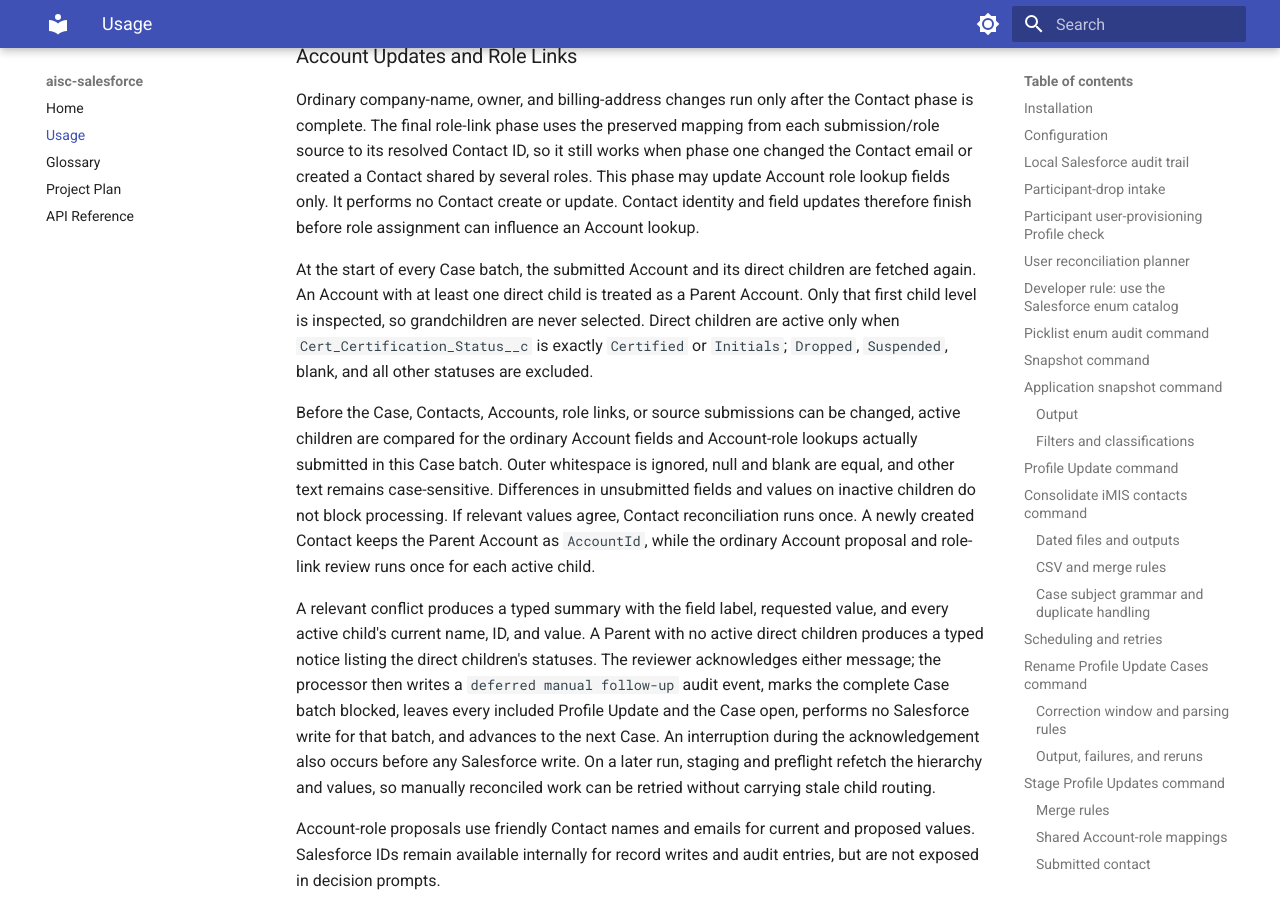
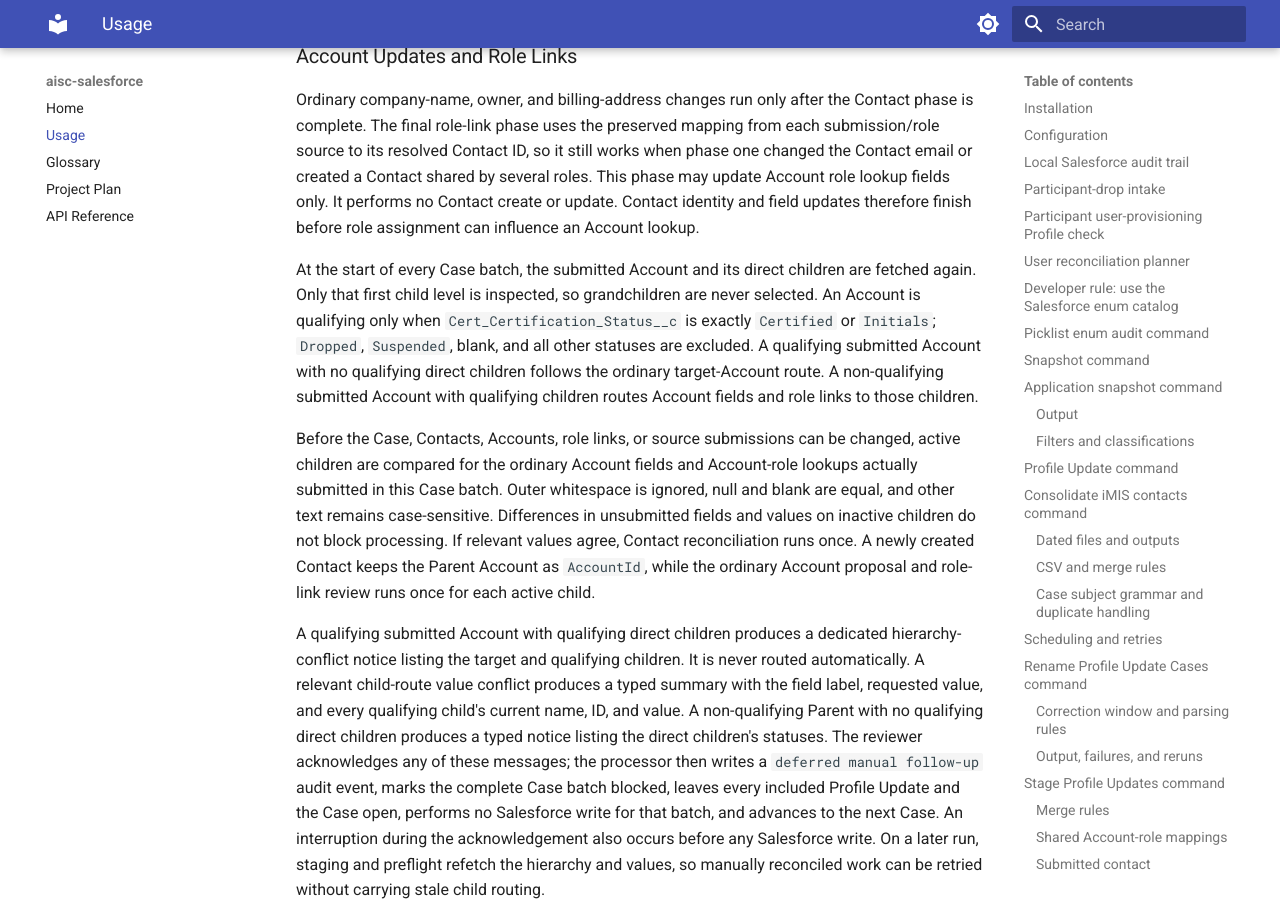
Before and after one commit to MauxBoyle/aisc-sf, an MkDocs documentation site: the page built from docs/usage.md, in a window 1280 px wide and 900 px high, scrolled down 24829 px. Built offline with MkDocs 1.6.1 and Material for MkDocs 9.7.7, drawn with Linux system fonts in a browser that asks for light colours.

Commit message:
feat: route parent child profile updates by status

```diff
--- a/docs/usage.md
+++ b/docs/usage.md
@@ -1142,11 +1142,13 @@ Contact create or update. Contact identity and field updates therefore finish
 before role assignment can influence an Account lookup.
 
 At the start of every Case batch, the submitted Account and its direct children
-are fetched again. An Account with at least one direct child is treated as a
-Parent Account. Only that first child level is inspected, so grandchildren are
-never selected. Direct children are active only when
+are fetched again. Only that first child level is inspected, so grandchildren
+are never selected. An Account is qualifying only when
 `Cert_Certification_Status__c` is exactly `Certified` or `Initials`; `Dropped`,
-`Suspended`, blank, and all other statuses are excluded.
+`Suspended`, blank, and all other statuses are excluded. A qualifying submitted
+Account with no qualifying direct children follows the ordinary target-Account
+route. A non-qualifying submitted Account with qualifying children routes
+Account fields and role links to those children.
 
 Before the Case, Contacts, Accounts, role links, or source submissions can be
 changed, active children are compared for the ordinary Account fields and
@@ -1157,16 +1159,19 @@ processing. If relevant values agree, Contact reconciliation runs once. A newly
 created Contact keeps the Parent Account as `AccountId`, while the ordinary
 Account proposal and role-link review runs once for each active child.
 
-A relevant conflict produces a typed summary with the field label, requested
-value, and every active child's current name, ID, and value. A Parent with no
-active direct children produces a typed notice listing the direct children's
-statuses. The reviewer acknowledges either message; the processor then writes a
-`deferred manual follow-up` audit event, marks the complete Case batch blocked,
-leaves every included Profile Update and the Case open, performs no Salesforce
-write for that batch, and advances to the next Case. An interruption during the
-acknowledgement also occurs before any Salesforce write. On a later run, staging
-and preflight refetch the hierarchy and values, so manually reconciled work can
-be retried without carrying stale child routing.
+A qualifying submitted Account with qualifying direct children produces a
+dedicated hierarchy-conflict notice listing the target and qualifying children.
+It is never routed automatically. A relevant child-route value conflict
+produces a typed summary with the field label, requested value, and every
+qualifying child's current name, ID, and value. A non-qualifying Parent with no
+qualifying direct children produces a typed notice listing the direct children's
+statuses. The reviewer acknowledges any of these messages; the processor then
+writes a `deferred manual follow-up` audit event, marks the complete Case batch
+blocked, leaves every included Profile Update and the Case open, performs no
+Salesforce write for that batch, and advances to the next Case. An interruption
+during the acknowledgement also occurs before any Salesforce write. On a later
+run, staging and preflight refetch the hierarchy and values, so manually
+reconciled work can be retried without carrying stale child routing.
 
 Account-role proposals use friendly Contact names and emails for current and
 proposed values. Salesforce IDs remain available internally for record writes
```
Also changed, not shown: README.md (+21 -17 lines), docs/api.md (+11 -7 lines), docs/glossary.md (+10 -2 lines), 5 other files.
